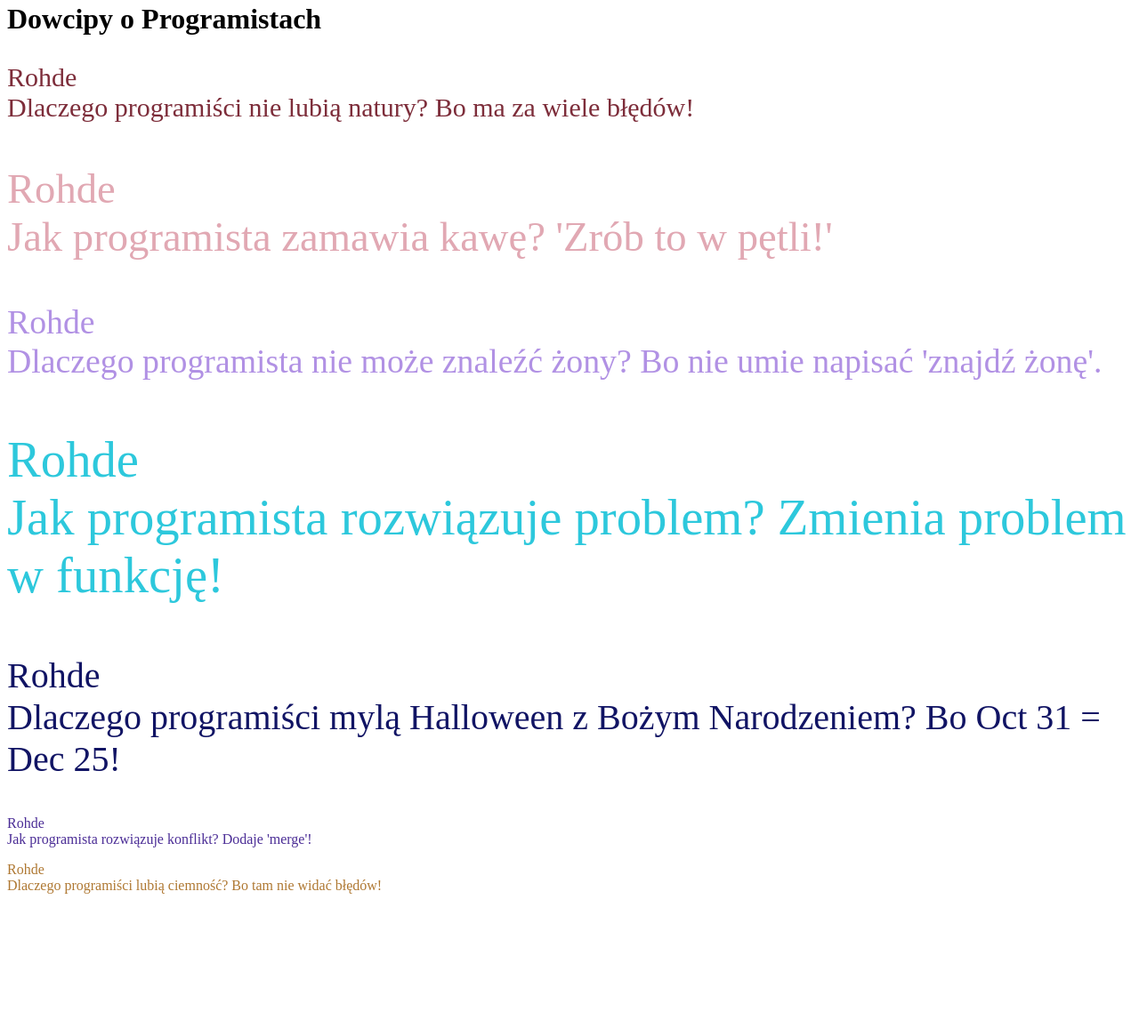
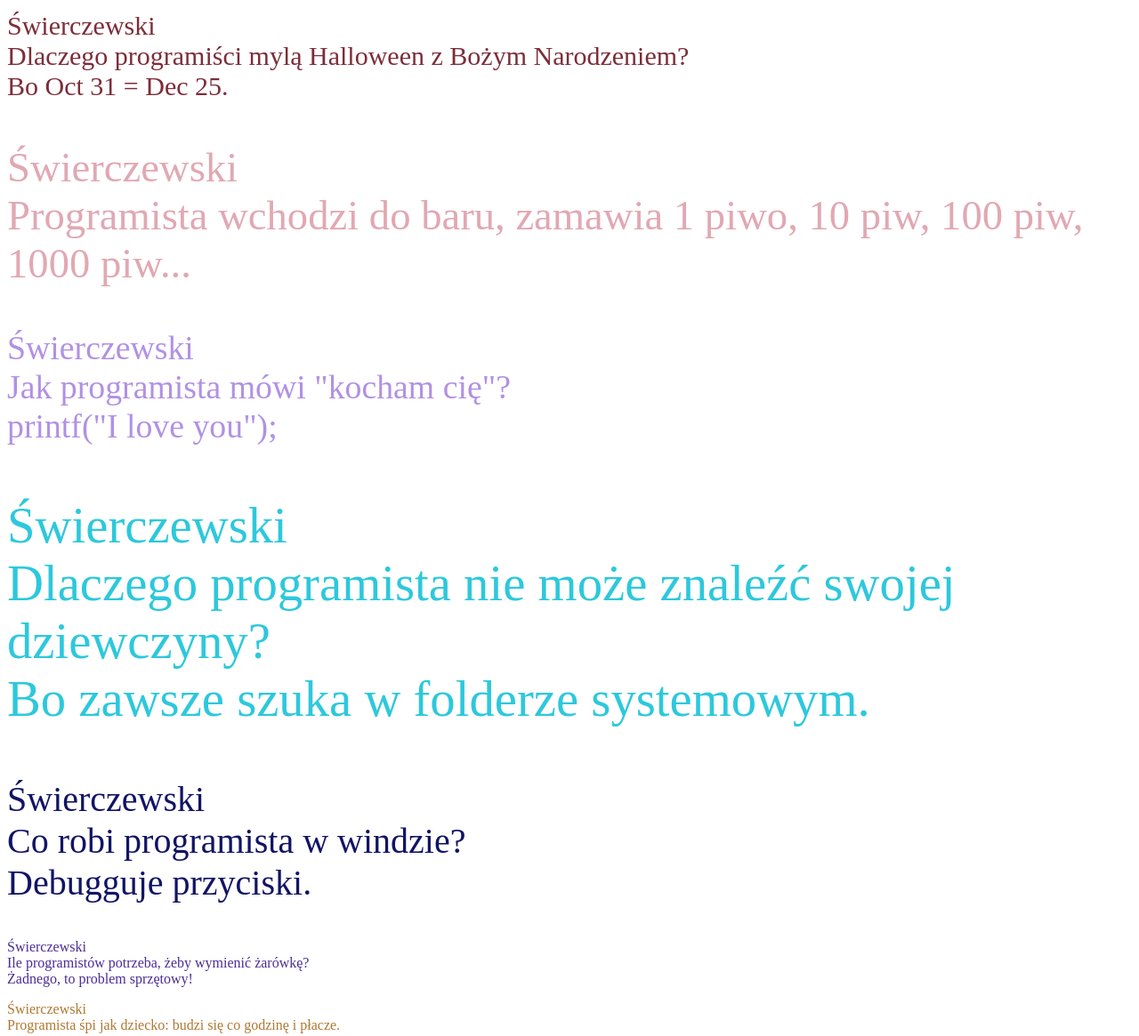
Before and after one commit to Pajracik/1_23, a plain HTML site: page kryniewskiCSS2/zadanie23_rohd_.html in a window 1280 px wide. Shown: the part 18-1183 px from the top of the page at 89% size. Before the commit the page ends 1039 px from the top, so only its background shows below. Drawn offline with Linux system fonts and the light colour scheme.

Commit message:
Update zadanie23_rohd_.html

```diff
--- a/kryniewskiCSS2/zadanie23_rohd_.html
+++ b/kryniewskiCSS2/zadanie23_rohd_.html
@@ -2,28 +2,50 @@
 <html lang="pl">
 <head>
     <meta charset="UTF-8">
-    <meta name="viewport" content="width=device-width, initial-scale=1.0">
-    <title>Zadanie 23</title>
-    <link rel="stylesheet" href="rohde_z23.css"> <!-- Rohde -->
+    <title>Dowcipy o programistach</title>
+    <link rel="stylesheet" href="rohde_z23.css">
 </head>
 <body>
 
-    <h1>Dowcipy o Programistach</h1>
+    <p id="pogrubienie_rohde">
+        Świerczewski<br>
+        Dlaczego programiści mylą Halloween z Bożym Narodzeniem?<br>
+        Bo Oct 31 = Dec 25.
+    </p>
 
-    <p id="pogrubienie_rohde">Rohde<br>Dlaczego programiści nie lubią natury? Bo ma za wiele błędów!</p>
+    <p id="pochylona_rohde">
+        Świerczewski<br>
+        Programista wchodzi do baru, zamawia 1 piwo, 10 piw, 100 piw, 1000 piw...
+    </p>
 
-    <p id="pochylona_rohde">Rohde<br>Jak programista zamawia kawę? 'Zrób to w pętli!'</p>
+    <p id="index_gorny_rohde">
+        Świerczewski<br>
+        Jak programista mówi "kocham cię"?<br>
+        printf("I love you");
+    </p>
 
-    <p id="index_gorny_rohde">Rohde<br>Dlaczego programista nie może znaleźć żony? Bo nie umie napisać 'znajdź żonę'.</p>
+    <p id="index_dolny_rohde">
+        Świerczewski<br>
+        Dlaczego programista nie może znaleźć swojej dziewczyny?<br>
+        Bo zawsze szuka w folderze systemowym.
+    </p>
 
-    <p id="index_dolny_rohde">Rohde<br>Jak programista rozwiązuje problem? Zmienia problem w funkcję!</p>
+    <p id="mono_rohde">
+        Świerczewski<br>
+        Co robi programista w windzie?<br>
+        Debugguje przyciski.
+    </p>
 
-    <p id="mono_rohde">Rohde<br>Dlaczego programiści mylą Halloween z Bożym Narodzeniem? Bo Oct 31 = Dec 25!</p>
+    <p id="powiekszenie_rohde">
+        Świerczewski<br>
+        Ile programistów potrzeba, żeby wymienić żarówkę?<br>
+        Żadnego, to problem sprzętowy!
+    </p>
 
-    <p id="powiekszenie_rohde">Rohde<br>Jak programista rozwiązuje konflikt? Dodaje 'merge'!</p>
+    <p id="pomniejszenie_rohde">
+        Świerczewski<br>
+        Programista śpi jak dziecko: budzi się co godzinę i płacze.
+    </p>
 
-    <p id="pomniejszenie_rohde">Rohde<br>Dlaczego programiści lubią ciemność? Bo tam nie widać błędów!</p>
-
-    <!-- Tomasz Rohde -->
 </body>
 </html>
```
